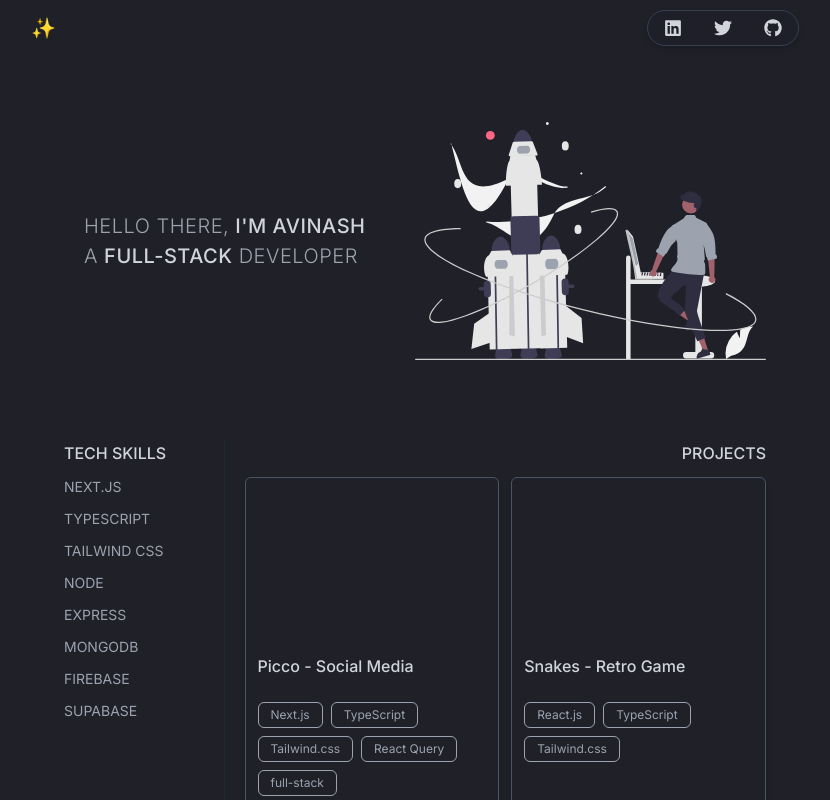
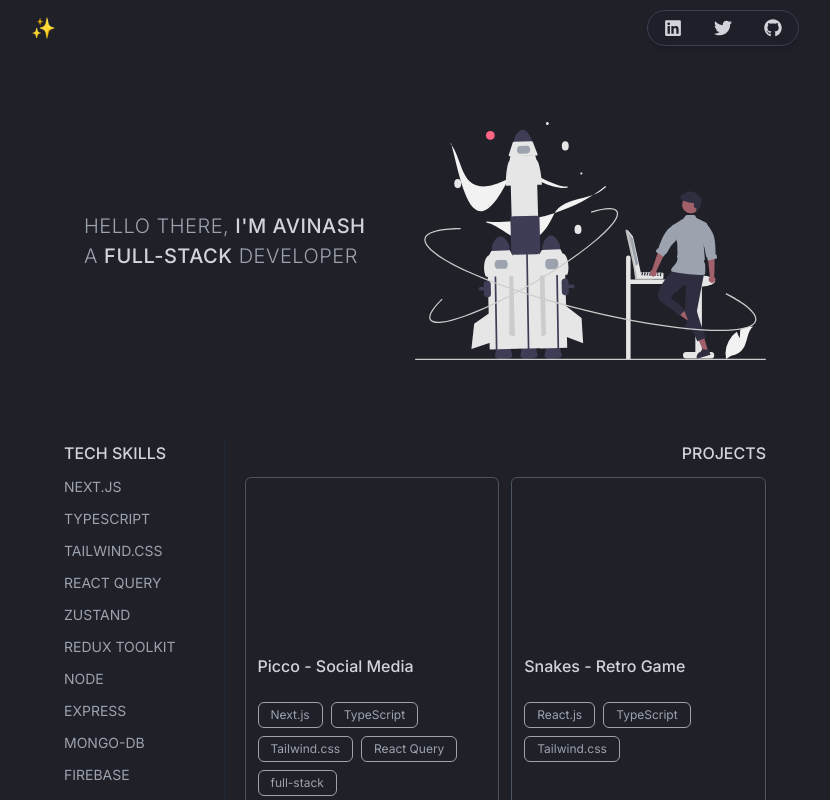
Before and after one commit to Avin008/portfolio-2.0, a Next.js app: page / in a window 1280 px wide. Shown: the top 800 px of the page, without its empty margins (225-1055 px from the left). Built offline with nearby package versions, Linux system fonts and the light colour scheme.

Commit message:
added: skills data

```diff
--- a/components/TechSkills.tsx
+++ b/components/TechSkills.tsx
@@ -1,18 +1,17 @@
+import { techSkills } from "@/data";
+
 export const TechSkills = (): React.ReactElement => {
   return (
     <div className="col-span-2 border-r border-gray-800">
       <h1 className="text-gray-300 font-medium">
         TECH SKILLS
       </h1>
-      <ul className="flex mt-3 flex-col gap-3 text-gray-400 text-sm">
-        <li className="w-fit">NEXT.JS</li>
-        <li className="w-fit">TYPESCRIPT</li>
-        <li className="w-fit">TAILWIND CSS</li>
-        <li className="w-fit">NODE</li>
-        <li className="w-fit">EXPRESS</li>
-        <li className="w-fit">MONGODB</li>
-        <li className="w-fit">FIREBASE</li>
-        <li className="w-fit">SUPABASE</li>
+      <ul className="flex mt-3 uppercase flex-col gap-3 text-gray-400 text-sm">
+        {techSkills.map((skill) => (
+          <li key={skill.id} className="w-fit">
+            {skill.name}
+          </li>
+        ))}
       </ul>
     </div>
   );
--- a/data/index.ts
+++ b/data/index.ts
@@ -93,4 +93,18 @@ const projectsData: ProjectsDataType[] = [
   },
 ];
 
-export { projectsData };
+const techSkills: { id: string; name: string }[] = [
+  { id: crypto.randomUUID(), name: "Next.js" },
+  { id: crypto.randomUUID(), name: "TypeScript" },
+  { id: crypto.randomUUID(), name: "Tailwind.css" },
+  { id: crypto.randomUUID(), name: "React Query" },
+  { id: crypto.randomUUID(), name: "Zustand" },
+  { id: crypto.randomUUID(), name: "Redux Toolkit" },
+  { id: crypto.randomUUID(), name: "Node" },
+  { id: crypto.randomUUID(), name: "Express" },
+  { id: crypto.randomUUID(), name: "Mongo-db" },
+  { id: crypto.randomUUID(), name: "Firebase" },
+  { id: crypto.randomUUID(), name: "Supabase" },
+];
+
+export { projectsData, techSkills };
```
